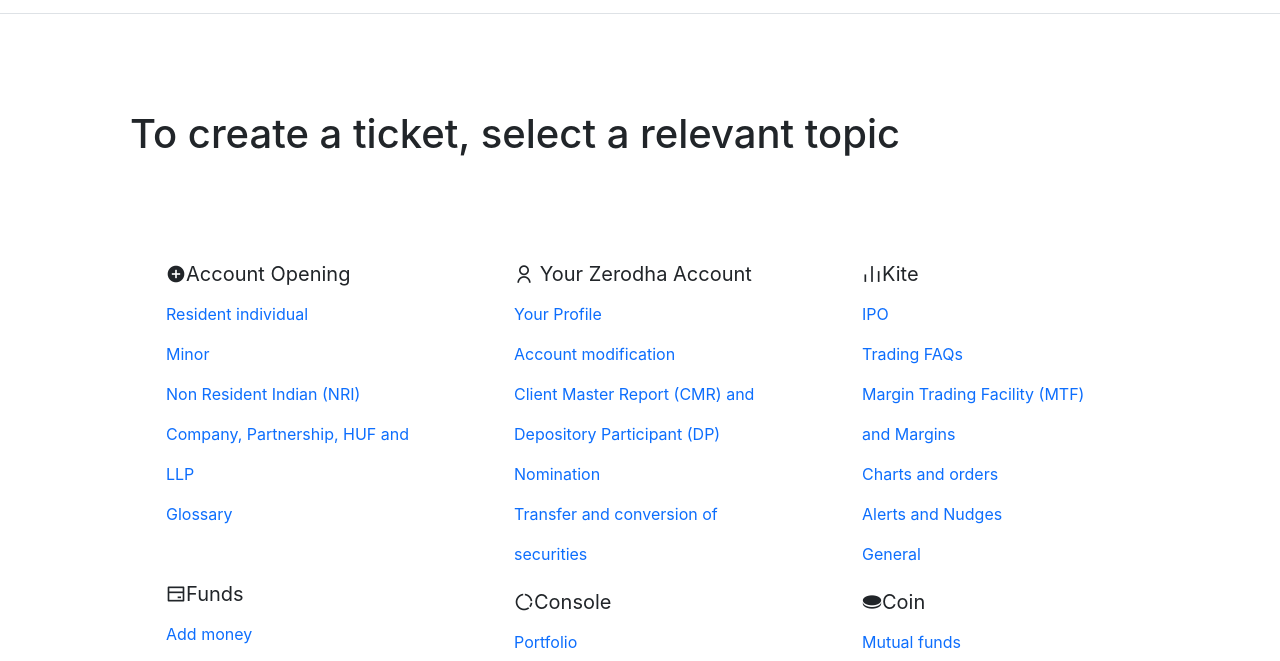
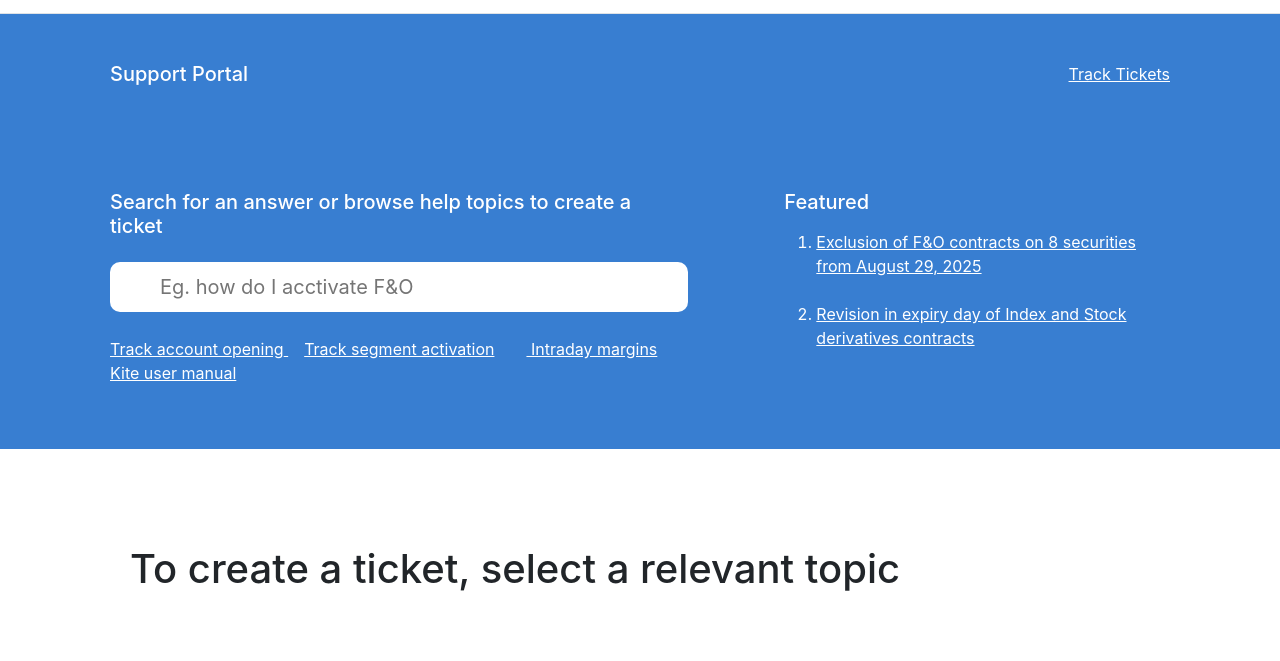
Before and after one commit to sntripathi180/TradePilot, a React app in the folder frontend/: page /support in a window 1280 px wide. Shown: the part 59-720 px from the top of the page. Built offline with nearby package versions, Linux system fonts and the light colour scheme.

Commit message:
complete implementation of frontend

```diff
--- a/frontend/src/index.css
+++ b/frontend/src/index.css
@@ -15,3 +15,29 @@
 .nav-link{
 margin-left: 20px;
 }
+
+#supportHero{
+  background-color: rgb(56,126,209);
+  color: white;
+}
+
+#supportHero a{
+  color: white;
+}
+#supportWrapper{
+  display: flex;
+  justify-content: space-between;
+  margin: 0 50px;
+}
+#supportHero input{
+  padding: 20px 50px;
+  width: 100%;
+  height: 50px;
+  font-size: 20px;
+  border-radius: 10px;
+  border: none;
+  margin-bottom: 25px;
+}
+#featureToken{
+  margin: 0 50px;
+}
--- a/frontend/src/landing_page/support/Hero.js
+++ b/frontend/src/landing_page/support/Hero.js
@@ -1,11 +1,45 @@
-import React from 'react'
+import React from "react";
 
 function Hero() {
   return (
-    <div>
+    <section className="container-fluid" id="supportHero">
+      <div className="p-5" id="supportWrapper">
+        <h5>Support Portal</h5>
+        <a href="">Track Tickets</a>
+      </div>
+      <div className="row  " id="featureToken">
+        <div className="col-7 p-5 mb-3">
+          <h5 className="mb-4">Search for an answer or browse help topics to create a ticket</h5>
 
-    </div>
-  )
+          <input placeholder="Eg. how do I acctivate F&O" />
+          <br />
+          <a href="">
+            Track account opening{" "}
+          </a>
+          <a href="" className="mx-3" >Track segment activation</a>
+          <a href="" className="mx-3"> Intraday margins </a><br></br>
+          <a href=""> Kite user manual</a>
+        </div>
+        <div className="col-5 p-5">
+          <h5>Featured</h5>
+          <ol>
+            <li className="mt-3">
+              <a href="" >
+                {" "}
+                Exclusion of F&O contracts on 8 securities from August 29, 2025
+              </a>
+            </li >
+            <li className="mt-4">
+              {" "}
+              <a href="" >
+                Revision in expiry day of Index and Stock derivatives contracts
+              </a>
+            </li>
+          </ol>
+        </div>
+      </div>
+    </section>
+  );
 }
 
-export default Hero
+export default Hero;
```
